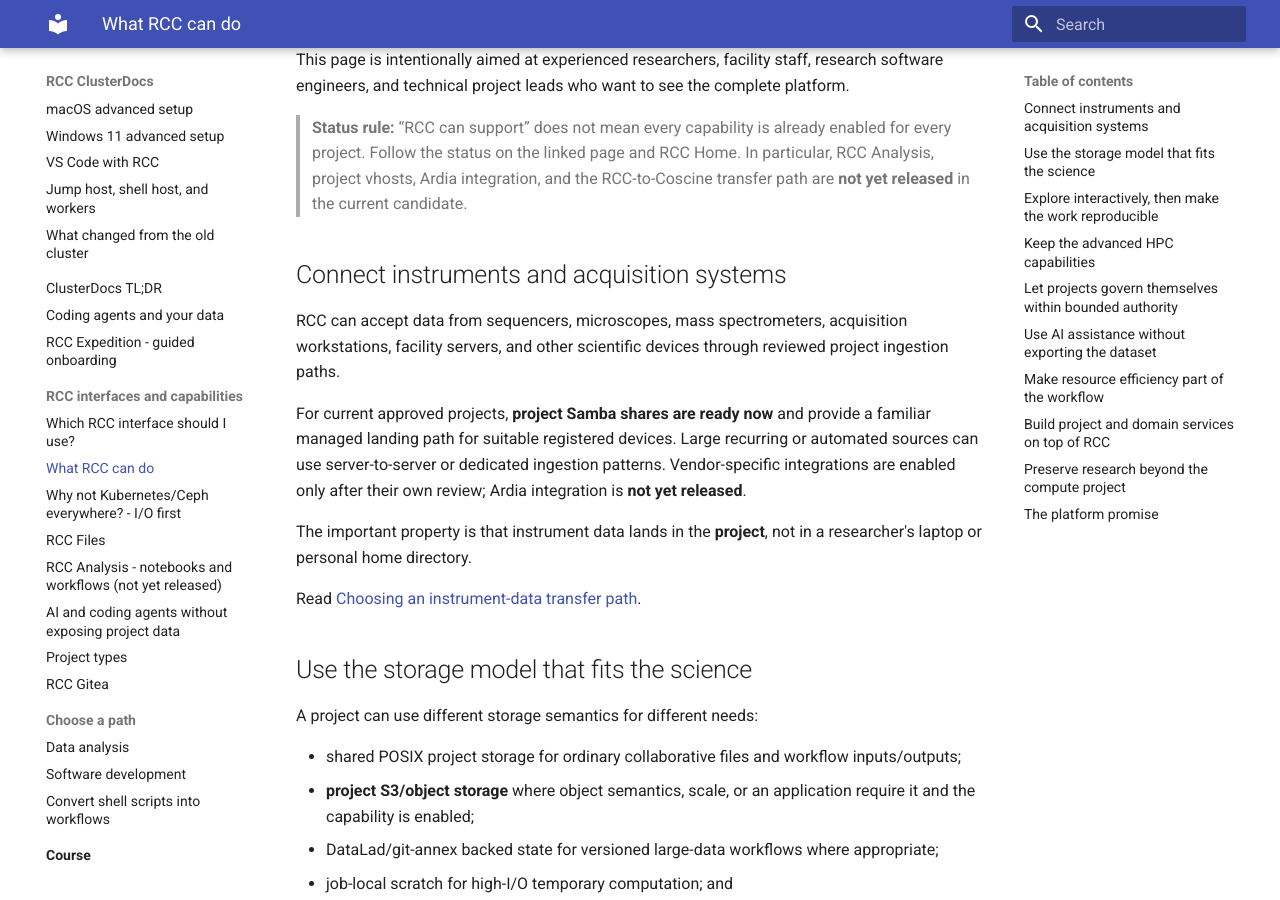
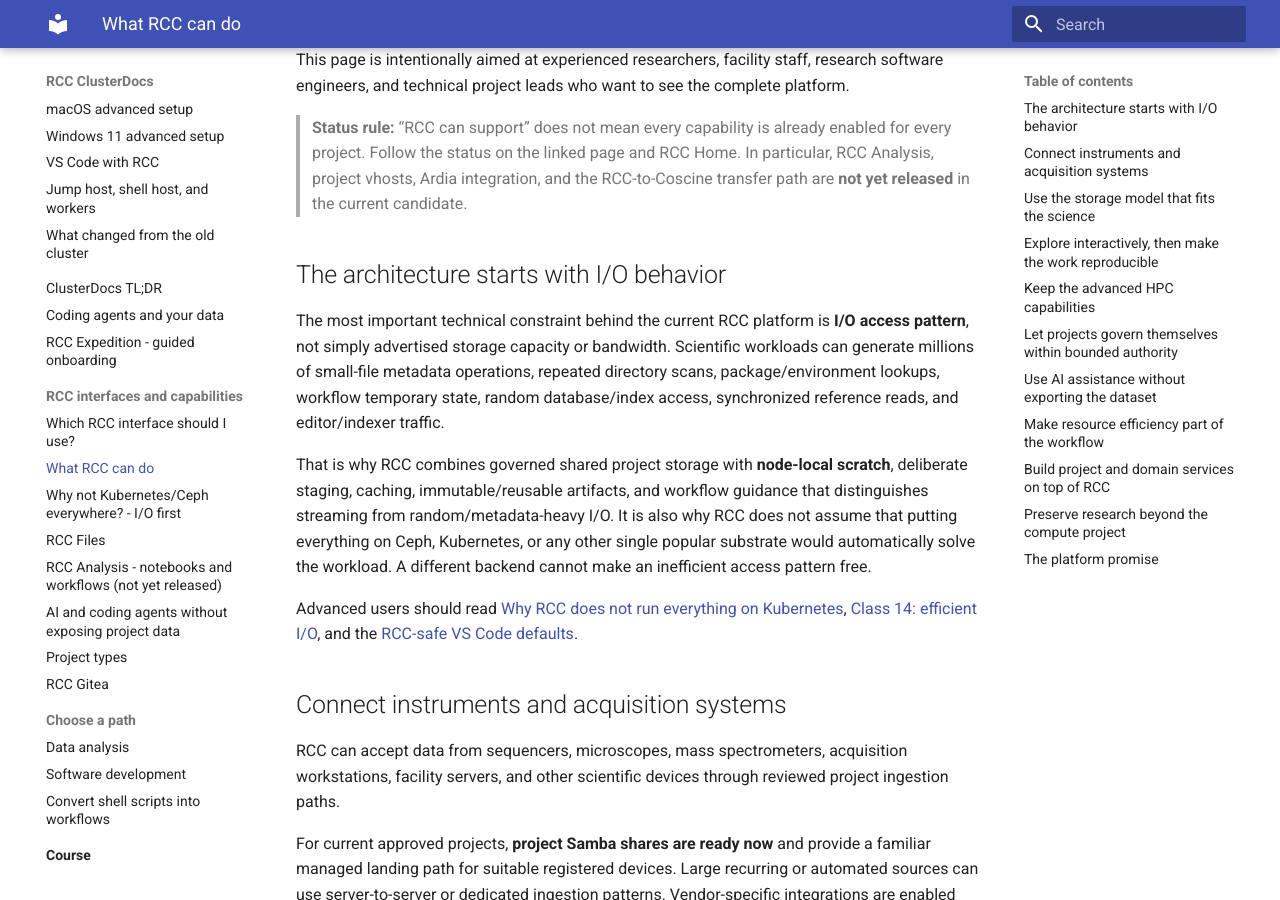
Before and after one commit to IKIM-Essen/ClusterDocs, an MkDocs documentation site: the page built from docs/concepts/what-rcc-can-do.md, in a window 1280 px wide and 900 px high, scrolled down 225 px. Built offline with MkDocs 1.6.1 and Material for MkDocs 9.7.7, drawn with Linux system fonts in a browser that asks for light colours.

Commit message:
docs: expose I/O-first architecture from capability overview

```diff
--- a/docs/concepts/what-rcc-can-do.md
+++ b/docs/concepts/what-rcc-can-do.md
@@ -12,6 +12,27 @@
 > enabled for every project. Follow the status on the linked page and RCC Home.
 > In particular, RCC Analysis, project vhosts, Ardia integration, and the
 > RCC-to-Coscine transfer path are **not yet released** in the current candidate.
+
+## The architecture starts with I/O behavior
+
+The most important technical constraint behind the current RCC platform is
+**I/O access pattern**, not simply advertised storage capacity or bandwidth.
+Scientific workloads can generate millions of small-file metadata operations,
+repeated directory scans, package/environment lookups, workflow temporary state,
+random database/index access, synchronized reference reads, and editor/indexer
+traffic.
+
+That is why RCC combines governed shared project storage with **node-local
+scratch**, deliberate staging, caching, immutable/reusable artifacts, and
+workflow guidance that distinguishes streaming from random/metadata-heavy I/O.
+It is also why RCC does not assume that putting everything on Ceph, Kubernetes,
+or any other single popular substrate would automatically solve the workload.
+A different backend cannot make an inefficient access pattern free.
+
+Advanced users should read
+[Why RCC does not run everything on Kubernetes](why-not-kubernetes-everywhere.md),
+[Class 14: efficient I/O](../course/class-14-efficient-io.md), and the
+[RCC-safe VS Code defaults](../getting-started/vscode.md#rcc-safe-vs-code-defaults).
 
 ## Connect instruments and acquisition systems
 
```
